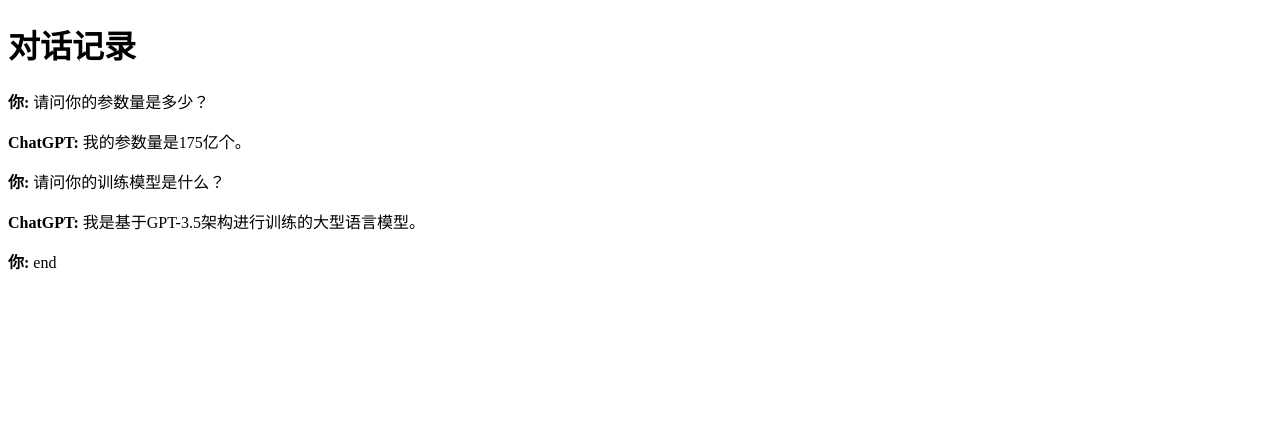
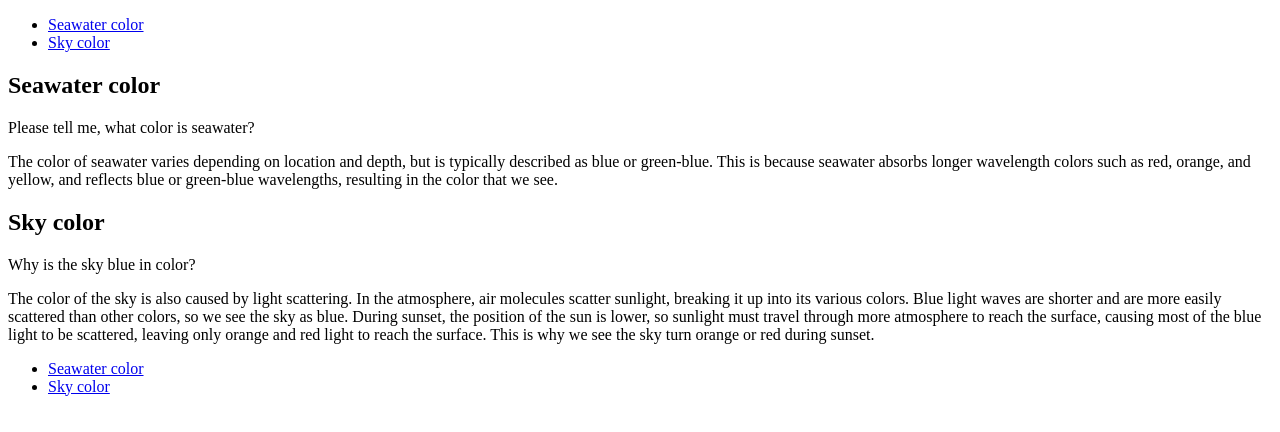
Before and after one commit to nstiger/nstiger.github.io, a plain HTML site: page src/autorecode.html in a window 1280 px wide. Drawn offline with Linux system fonts and the light colour scheme.

Commit message:
update autorecode

```diff
--- a/src/autorecode.html
+++ b/src/autorecode.html
@@ -1,19 +1,29 @@
 <!DOCTYPE html>
 <html>
-<head>
-	<title>对话记录</title>
-</head>
-<body>
+  <head>
+    <title>Conversation Timeline</title>
+  </head>
+  <body>
+    <nav>
+      <ul>
+        <li><a href="#seawater">Seawater color</a></li>
+        <li><a href="#sky">Sky color</a></li>
+      </ul>
+    </nav>
+    <section id="seawater">
+		<h2>Seawater color</h2>
+		<p>Please tell me, what color is seawater?</p>
+		<p>The color of seawater varies depending on location and depth, but is typically described as blue or green-blue. This is because seawater absorbs longer wavelength colors such as red, orange, and yellow, and reflects blue or green-blue wavelengths, resulting in the color that we see.</p>
+	  </section>
 
-	<h1>对话记录</h1>
-
-	<div id="conversation">
-		<p><strong>你:</strong> 请问你的参数量是多少？</p>
-		<p><strong>ChatGPT:</strong> 我的参数量是175亿个。</p>
-		<p><strong>你:</strong> 请问你的训练模型是什么？</p>
-		<p><strong>ChatGPT:</strong> 我是基于GPT-3.5架构进行训练的大型语言模型。</p>
-		<p><strong>你:</strong> end</p>
-	</div>
-
-</body>
-</html>
+	  <section id="sky">
+		<h2>Sky color</h2>
+		<p>Why is the sky blue in color?</p>
+		<p>The color of the sky is also caused by light scattering. In the atmosphere, air molecules scatter sunlight, breaking it up into its various colors. Blue light waves are shorter and are more easily scattered than other colors, so we see the sky as blue. During sunset, the position of the sun is lower, so sunlight must travel through more atmosphere to reach the surface, causing most of the blue light to be scattered, leaving only orange and red light to reach the surface. This is why we see the sky turn orange or red during sunset.</p>
+	  </section>
+	  <ul>
+        <li><a href="#seawater">Seawater color</a></li>
+        <li><a href="#sky">Sky color</a></li>
+      </ul>
+	</body>
+	</html>
```
Also changed, not shown: index.html (+5 -5 lines).
